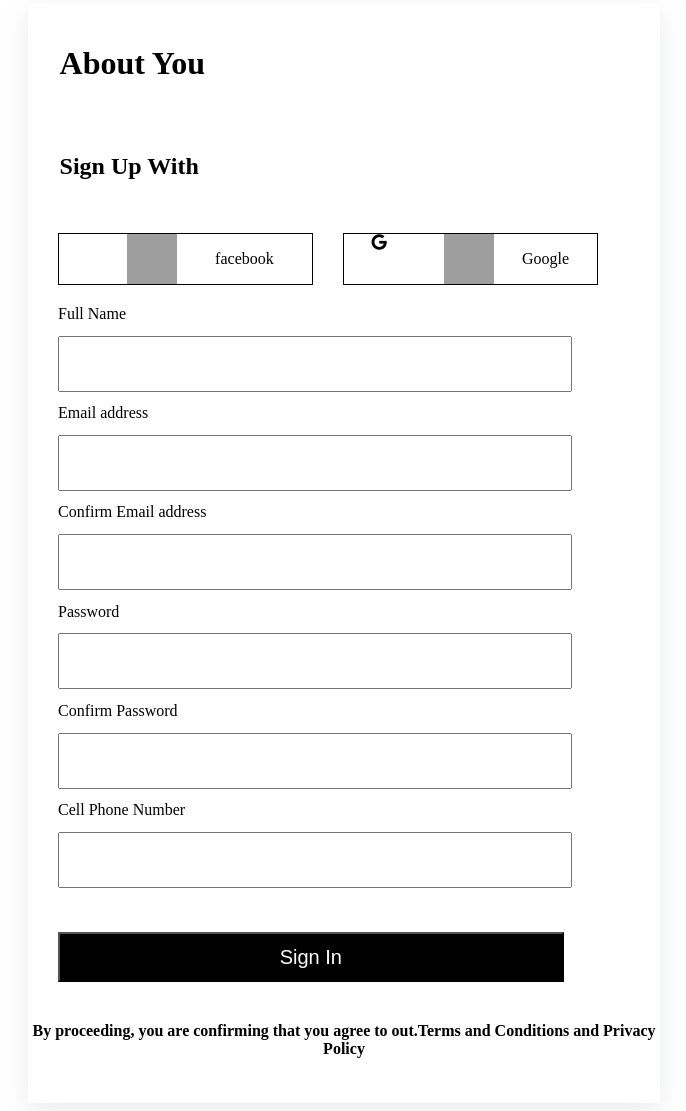
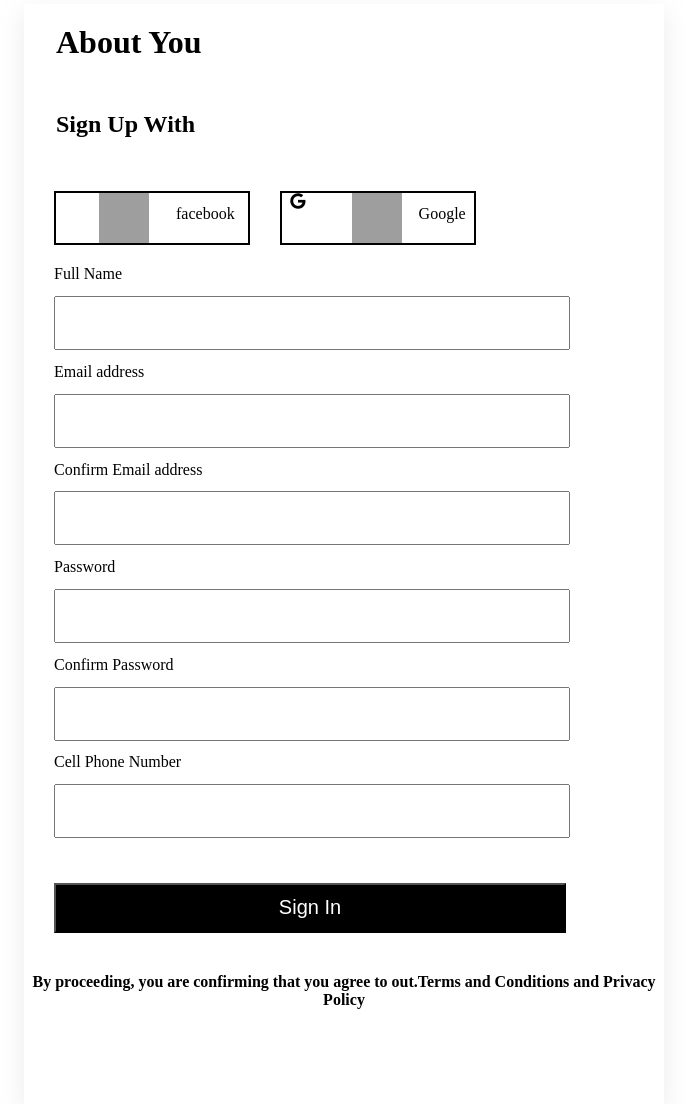
Before and after one commit to shahabhi095/SkinStore.com, a website: page register.html in a window 1280 px wide. Shown: the part 98-1209 px from the top of the page, without its empty margins (296-982 px from the left). Drawn offline with Linux system fonts and the light colour scheme; grey boxes are pictures that could not be loaded.

Commit message:
css changed

```diff
--- a/login.css
+++ b/login.css
@@ -1,7 +1,7 @@
 #form {
     /* border: 1px solid red; */
     width: 36%;
-    height: 650px;
+    height: 700px;
     /* margin-top: 2%; */
     margin-left: 15%;
     margin-top: 8%;
@@ -10,11 +10,11 @@
 }
 
 /* #div>h4 {
-    font-size: 30%;
-    margin-left: 30px;
+font-size: 30%;
+margin-left: 30px;
 
-    width: 80%;
-    margin-top: 20%;
+width: 80%;
+margin-top: 20%;
 
 } */
 #h4 {
@@ -29,7 +29,7 @@
     width: 80%;
     margin-top: 2%;
     margin-bottom: 2%;
-    height: 30px;
+    height: 50px;
 }
 
 #password {
@@ -37,7 +37,7 @@
     width: 80%;
     margin-top: 2%;
     margin-bottom: 2%;
-    height: 30px;
+    height: 50px;
 }
 
 #labelEamil {
@@ -50,16 +50,6 @@
     width: 80%;
 }
 
-#sign {
-    margin-top: 5%;
-    margin-left: 30px;
-    height: 35px;
-    width: 80%;
-    color: white;
-    background-color: black;
-    font-size: 17px;
-}
-
 #forgetPassword {
     color: grey;
     margin-top: 10%;
@@ -68,9 +58,22 @@
 
 #hr {
     width: 36%;
-    margin-top: -6%;
+    /* border: 1px solid red; */
+    margin-top: -15px;
     margin-left: 30px;
 }
+
+
+#sign {
+    margin-top: 5%;
+    margin-left: 30px;
+    height: 50px;
+    width: 80%;
+    color: white;
+    background-color: black;
+    font-size: 17px;
+}
+
 
 #sign:hover {
     background-color: rgb(0, 255, 242);
@@ -93,6 +96,7 @@
 #divImg {
     display: flex;
     justify-content: space-evenly;
+    margin-top: 5%;
     /* border: 1px solid red; */
 }
 
@@ -124,6 +128,9 @@
     background-color: black;
     color: white;
     font-size: 17px;
+    margin-top: 10%;
+    /* padding-top: 20px; */
+
 }
 
 #register:hover {
--- a/register.css
+++ b/register.css
@@ -97,26 +97,31 @@
 }
 
 #divGoogle {
+
     display: flex;
-    border: 1px solid black;
-    width: 40%;
+    border: 2px solid black;
+    width: 30%;
+    justify-content: space-around;
     margin-left: 30px;
-    justify-content: space-evenly;
 }
 
 #google {
     width: 50px;
+
     margin-left: 30px;
     /* border: 1px solid black; */
     height: 50px;
+
 }
 
 #divFacebook {
     display: flex;
-    border: 1px solid black;
-    width: 40%;
-    justify-content: space-evenly;
+    border: 2px solid black;
+    width: 30%;
+    justify-content: space-around;
     margin-left: 30px;
+    /* padding-top: 2%; */
+    /* margin-top: 20px; */
 }
 
 #facebook {
@@ -124,6 +129,14 @@
     margin-left: 30px;
     /* border: 1px solid black; */
     height: 50px;
+}
+
+#divImg1 {
+    margin-top: 6%;
+}
+
+#divImg2 {
+    margin-top: 6%;
 }
 
 #sign {
--- a/register.html
+++ b/register.html
@@ -6,6 +6,7 @@
     <meta http-equiv="X-UA-Compatible" content="IE=edge">
     <meta name="viewport" content="width=device-width, initial-scale=1.0">
     <title>Document</title>
+    <link rel="stylesheet" href="navbar.css">
     <link rel="stylesheet" href="register.css">
     <script src="https://kit.fontawesome.com/a076d05399.js" crossorigin="anonymous"></script>
 </head>
@@ -15,7 +16,7 @@
 
 <body>
 
-
+    <div id="header"></div>
 
     <form action="" id="form">
 
@@ -30,7 +31,9 @@
                 <div id="divFacebook">
                     <img src="https://encrypted-tbn0.gstatic.com/images?q=tbn:ANd9GcQ2eW2_WfINZK4c9_5hwizfu_BW3Krtd9aC2g&usqp=CAU"
                         alt="" id="facebook" facebook>
-                    <p>facebook</p>
+                    <div id='divImg1'>
+                        <p>facebook</p>
+                    </div>
                 </div>
                 <div id="divGoogle">
 
@@ -38,7 +41,9 @@
 
                     <img src="https://encrypted-tbn0.gstatic.com/images?q=tbn:ANd9GcSza3ydhaJRRgz6Iq66QZrqHZHax0y781-83oRCRpX893PPiaoyavuE4SrD-9GE6wVupGY&usqp=CAU"
                         alt="" id="google">
-                    <p>Google</p>
+                    <div id="divImg2">
+                        <p>Google</p>
+                    </div>
                 </div>
             </div>
 
@@ -83,7 +88,11 @@
 
     </div>
 
-    <script>
+    <script type="module">
+
+
+        import { header } from "./component.js"
+        document.getElementById('header').innerHTML = header()
 
 
         document.getElementById('sign').addEventListener('click', valid)
```
Also changed, not shown: login.html (+14 -4 lines).
